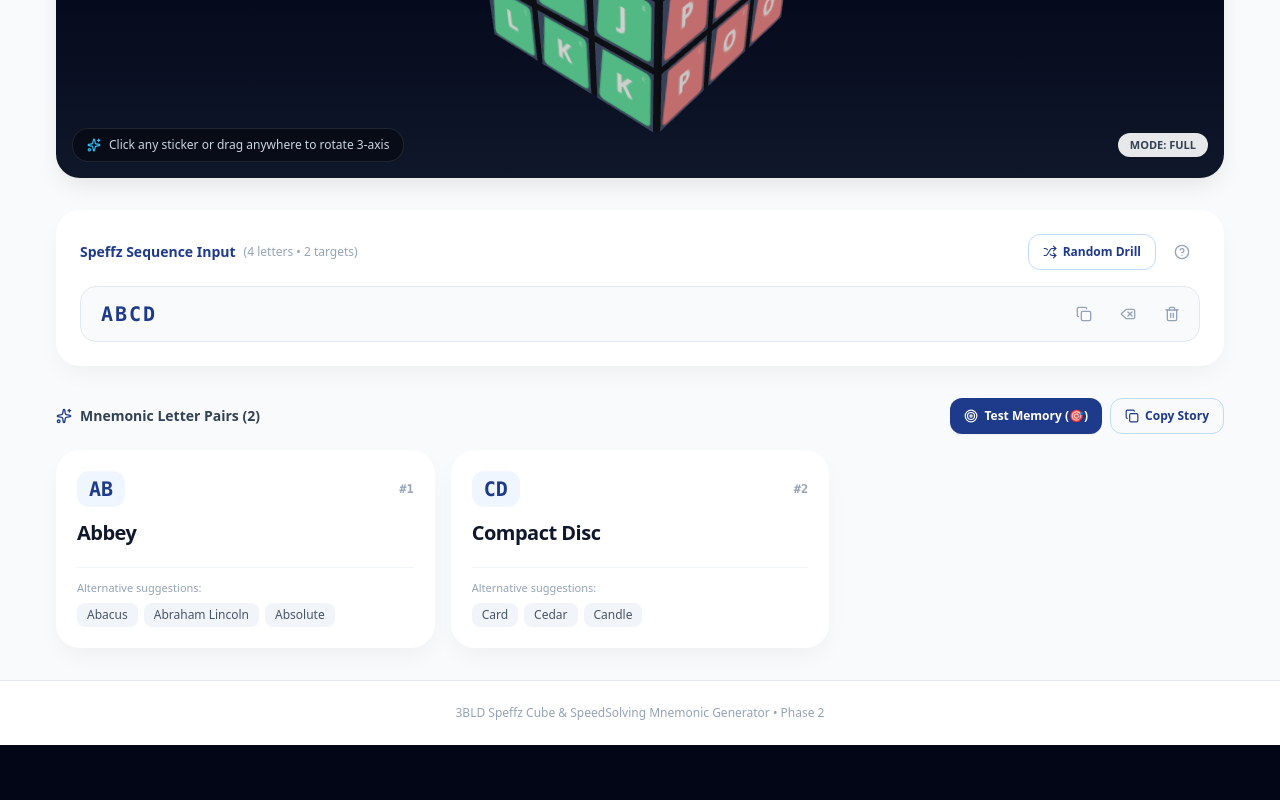
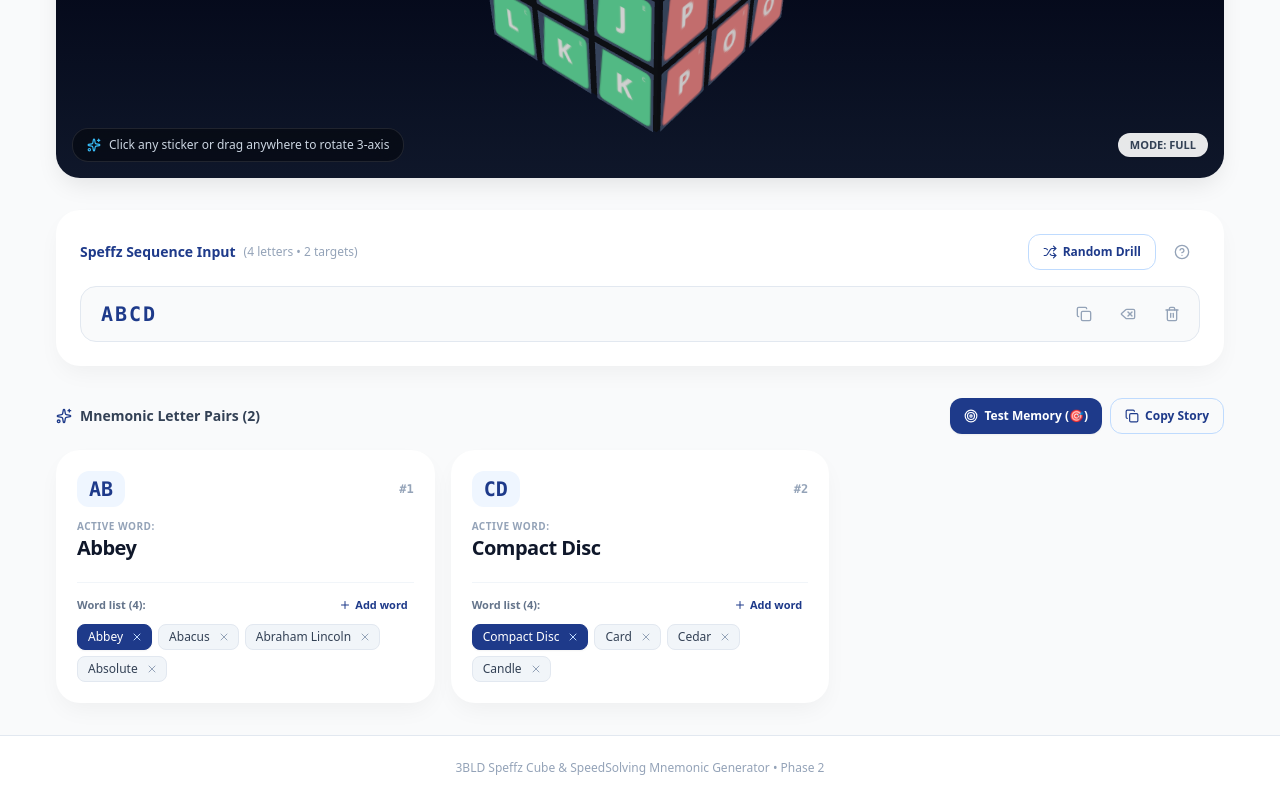
Before and after one commit to ranimela/blind-cube, a React (Vite) app: page / in a window 1280 px wide. Shown: the part 538-1338 px from the top of the page. Before the commit the page ends 1283 px from the top, so only its background shows below. Built offline with nearby package versions, Linux system fonts and the light colour scheme.

Commit message:
feat: allow editing and deleting words directly from main page card badges with x button

```diff
--- a/src/App.tsx
+++ b/src/App.tsx
@@ -83,17 +83,64 @@ export const App: React.FC = () => {
   };
 
   const handleUpdateOverride = (pair: string, customWord: string) => {
+    const cleanPair = pair.toUpperCase().trim();
     setCustomOverrides((prev) => ({
       ...prev,
-      [pair.toUpperCase()]: customWord,
+      [cleanPair]: customWord,
     }));
+    // Also ensure the custom word is added to dictionary list if not already present
+    const currentWords = dictionary[cleanPair] || [];
+    if (!currentWords.some((w) => w.toLowerCase() === customWord.toLowerCase())) {
+      const updatedList = [customWord, ...currentWords];
+      const updatedDict = updatePairInDictionary(dictionary, cleanPair, updatedList);
+      setDictionary(updatedDict);
+      saveDictionary(updatedDict);
+    }
   };
 
   const handleSelectAlternative = (pair: string, altWord: string) => {
+    const cleanPair = pair.toUpperCase().trim();
     setCustomOverrides((prev) => ({
       ...prev,
-      [pair.toUpperCase()]: altWord,
+      [cleanPair]: altWord,
     }));
+    // Move selected word to the front of dictionary list for this pair
+    const currentWords = dictionary[cleanPair] || [];
+    const filtered = currentWords.filter((w) => w.toLowerCase() !== altWord.toLowerCase());
+    const updatedList = [altWord, ...filtered];
+    const updatedDict = updatePairInDictionary(dictionary, cleanPair, updatedList);
+    setDictionary(updatedDict);
+    saveDictionary(updatedDict);
+  };
+
+  const handleDeleteWordFromPair = (pair: string, wordToDelete: string) => {
+    const cleanPair = pair.toUpperCase().trim();
+    const currentWords = dictionary[cleanPair] || [];
+    const remaining = currentWords.filter((w) => w.toLowerCase() !== wordToDelete.toLowerCase());
+    const finalWords = remaining.length > 0 ? remaining : [cleanPair];
+    const updatedDict = updatePairInDictionary(dictionary, cleanPair, finalWords);
+
+    setDictionary(updatedDict);
+    saveDictionary(updatedDict);
+
+    // If deleting the active word, fallback to the next available word
+    if (customOverrides[cleanPair]?.toLowerCase() === wordToDelete.toLowerCase()) {
+      setCustomOverrides((prev) => ({
+        ...prev,
+        [cleanPair]: finalWords[0],
+      }));
+    }
+  };
+
+  const handleAddWordToPair = (pair: string, newWord: string) => {
+    const cleanPair = pair.toUpperCase().trim();
+    const currentWords = dictionary[cleanPair] || [];
+    if (!currentWords.some((w) => w.toLowerCase() === newWord.trim().toLowerCase())) {
+      const updatedList = [...currentWords, newWord.trim()];
+      const updatedDict = updatePairInDictionary(dictionary, cleanPair, updatedList);
+      setDictionary(updatedDict);
+      saveDictionary(updatedDict);
+    }
   };
 
   const handleUpdateDictionary = (newDict: MnemonicDictionary) => {
@@ -149,6 +196,8 @@ export const App: React.FC = () => {
             chunks={chunks}
             onUpdateOverride={handleUpdateOverride}
             onSelectAlternative={handleSelectAlternative}
+            onDeleteWordFromPair={handleDeleteWordFromPair}
+            onAddWordToPair={handleAddWordToPair}
             onOpenBlindRecall={() => setIsBlindRecallOpen(true)}
           />
         </section>
--- a/src/components/MnemonicList.tsx
+++ b/src/components/MnemonicList.tsx
@@ -1,11 +1,13 @@
 import React, { useState } from 'react';
 import { LetterPairChunk } from '../types/speffz';
-import { Edit2, Check, X, Sparkles, BookOpen, AlertCircle, Copy, Target } from 'lucide-react';
+import { Edit2, Check, X, Sparkles, BookOpen, AlertCircle, Copy, Target, Plus, Trash2 } from 'lucide-react';
 
 interface MnemonicListProps {
   chunks: LetterPairChunk[];
   onUpdateOverride: (pair: string, customWord: string) => void;
   onSelectAlternative: (pair: string, altWord: string) => void;
+  onDeleteWordFromPair?: (pair: string, wordToDelete: string) => void;
+  onAddWordToPair?: (pair: string, newWord: string) => void;
   onOpenBlindRecall: () => void;
 }
 
@@ -13,10 +15,14 @@ export const MnemonicList: React.FC<MnemonicListProps> = ({
   chunks,
   onUpdateOverride,
   onSelectAlternative,
+  onDeleteWordFromPair,
+  onAddWordToPair,
   onOpenBlindRecall,
 }) => {
   const [editingPair, setEditingPair] = useState<string | null>(null);
   const [editValue, setEditValue] = useState<string>('');
+  const [addingPair, setAddingPair] = useState<string | null>(null);
+  const [newWordInput, setNewWordInput] = useState<string>('');
   const [copiedMemo, setCopiedMemo] = useState(false);
 
   const startEdit = (chunk: LetterPairChunk) => {
@@ -34,6 +40,14 @@ export const MnemonicList: React.FC<MnemonicListProps> = ({
   const cancelEdit = () => {
     setEditingPair(null);
     setEditValue('');
+  };
+
+  const handleAddWord = (pair: string) => {
+    if (newWordInput.trim() && onAddWordToPair) {
+      onAddWordToPair(pair, newWordInput.trim());
+      setNewWordInput('');
+    }
+    setAddingPair(null);
   };
 
   const handleCopyStory = () => {
@@ -93,6 +107,10 @@ export const MnemonicList: React.FC<MnemonicListProps> = ({
       <div className="grid grid-cols-1 md:grid-cols-2 lg:grid-cols-3 gap-4">
         {chunks.map((chunk, idx) => {
           const isEditing = editingPair === chunk.pair;
+          const isAdding = addingPair === chunk.pair;
+
+          // Combine active mnemonic + all alternatives into a complete list of words for this pair
+          const allWords = Array.from(new Set([chunk.mnemonic, ...chunk.alternatives])).filter(Boolean);
 
           return (
             <div
@@ -122,7 +140,7 @@ export const MnemonicList: React.FC<MnemonicListProps> = ({
                   </span>
                 </div>
 
-                {/* Main Mnemonic Word */}
+                {/* Active Mnemonic Word (Primary) */}
                 <div className="my-2">
                   {isEditing ? (
                     <div className="flex items-center gap-1.5">
@@ -135,6 +153,7 @@ export const MnemonicList: React.FC<MnemonicListProps> = ({
                           if (e.key === 'Escape') cancelEdit();
                         }}
                         autoFocus
+                        placeholder="Enter primary word..."
                         className="w-full bg-[#F9FAFB] border border-[#1E3A8A] text-[#1E3A8A] font-semibold px-3 py-1.5 text-sm rounded-xl outline-none"
                       />
                       <button
@@ -152,12 +171,17 @@ export const MnemonicList: React.FC<MnemonicListProps> = ({
                     </div>
                   ) : (
                     <div className="flex items-center justify-between group/word">
+                      <div>
+                        <span className="text-[10px] font-bold uppercase tracking-wider text-slate-400 block">
+                          Active Word:
+                        </span>
                         <p className="text-xl font-bold text-slate-900 tracking-tight">
                           {chunk.mnemonic}
                         </p>
+                      </div>
                       <button
                         onClick={() => startEdit(chunk)}
-                        title="Customize mnemonic word"
+                        title="Edit active word"
                         className="opacity-0 group-hover/word:opacity-100 p-1.5 text-slate-400 hover:text-[#1E3A8A] hover:bg-blue-50 rounded-lg transition-all"
                       >
                         <Edit2 className="w-3.5 h-3.5" />
@@ -167,25 +191,101 @@ export const MnemonicList: React.FC<MnemonicListProps> = ({
                 </div>
               </div>
 
-              {/* Alternative Suggestions */}
-              {chunk.alternatives.length > 0 && !isEditing && (
-                <div className="pt-3 mt-3 border-t border-slate-100">
-                  <span className="text-[11px] font-medium text-slate-400 block mb-1.5">
-                    Alternative suggestions:
+              {/* Word List for this Pair (with 'x' delete button on each) */}
+              <div className="pt-3 mt-3 border-t border-slate-100 space-y-2">
+                <div className="flex items-center justify-between">
+                  <span className="text-[11px] font-semibold text-slate-500">
+                    Word list ({allWords.length}):
                   </span>
+                  {!isAdding && (
+                    <button
+                      onClick={() => setAddingPair(chunk.pair)}
+                      className="flex items-center gap-1 text-[11px] font-semibold text-[#1E3A8A] hover:text-blue-700 px-1.5 py-0.5 rounded hover:bg-blue-50 transition-colors"
+                      title="Add a new word to this pair"
+                    >
+                      <Plus className="w-3 h-3" />
+                      <span>Add word</span>
+                    </button>
+                  )}
+                </div>
+
+                {/* Inline Add Word Input */}
+                {isAdding && (
+                  <div className="flex items-center gap-1.5 pt-1">
+                    <input
+                      type="text"
+                      value={newWordInput}
+                      onChange={(e) => setNewWordInput(e.target.value)}
+                      onKeyDown={(e) => {
+                        if (e.key === 'Enter') handleAddWord(chunk.pair);
+                        if (e.key === 'Escape') setAddingPair(null);
+                      }}
+                      autoFocus
+                      placeholder="Add word..."
+                      className="w-full bg-[#F9FAFB] border border-blue-300 text-xs px-2.5 py-1 rounded-lg outline-none text-[#1E3A8A]"
+                    />
+                    <button
+                      onClick={() => handleAddWord(chunk.pair)}
+                      className="p-1 bg-[#1E3A8A] text-white rounded-lg hover:bg-blue-700 transition-colors"
+                      title="Add"
+                    >
+                      <Check className="w-3.5 h-3.5" />
+                    </button>
+                    <button
+                      onClick={() => setAddingPair(null)}
+                      className="p-1 bg-slate-200 text-slate-600 rounded-lg hover:bg-slate-300 transition-colors"
+                      title="Cancel"
+                    >
+                      <X className="w-3.5 h-3.5" />
+                    </button>
+                  </div>
+                )}
+
+                {/* Word Badges with 'x' Delete Button */}
                 <div className="flex flex-wrap gap-1.5">
-                    {chunk.alternatives.map((alt, aIdx) => (
+                  {allWords.map((word, wIdx) => {
+                    const isActive = word.toLowerCase() === chunk.mnemonic.toLowerCase();
+
+                    return (
+                      <div
+                        key={wIdx}
+                        className={`group/badge inline-flex items-center gap-1.5 pl-2.5 pr-1.5 py-1 rounded-lg text-xs font-medium border transition-all ${
+                          isActive
+                            ? 'bg-[#1E3A8A] text-white border-[#1E3A8A] shadow-sm'
+                            : 'bg-[#F1F5F9] text-slate-700 border-slate-200 hover:bg-blue-50 hover:text-[#1E3A8A]'
+                        }`}
+                      >
+                        {/* Clicking the word selects it as the active mnemonic */}
                         <button
-                        key={aIdx}
-                        onClick={() => onSelectAlternative(chunk.pair, alt)}
-                        className="text-xs bg-[#F1F5F9] hover:bg-blue-50 text-slate-600 hover:text-[#1E3A8A] px-2.5 py-1 rounded-lg transition-colors font-medium"
+                          onClick={() => onSelectAlternative(chunk.pair, word)}
+                          title={`Select "${word}" as active word`}
+                          className="text-left font-medium outline-none"
                         >
-                        {alt}
+                          {word}
                         </button>
-                    ))}
+
+                        {/* 'x' button to remove word from dictionary */}
+                        {onDeleteWordFromPair && (
+                          <button
+                            onClick={(e) => {
+                              e.stopPropagation();
+                              onDeleteWordFromPair(chunk.pair, word);
+                            }}
+                            title={`Remove "${word}" from word list`}
+                            className={`p-0.5 rounded transition-colors ${
+                              isActive
+                                ? 'hover:bg-red-500 hover:text-white text-blue-200'
+                                : 'hover:bg-red-100 hover:text-red-600 text-slate-400'
+                            }`}
+                          >
+                            <X className="w-3 h-3" />
+                          </button>
+                        )}
+                      </div>
+                    );
+                  })}
                 </div>
               </div>
-              )}
             </div>
           );
         })}
```
Lines whose indentation alone changed are shown as unchanged.
